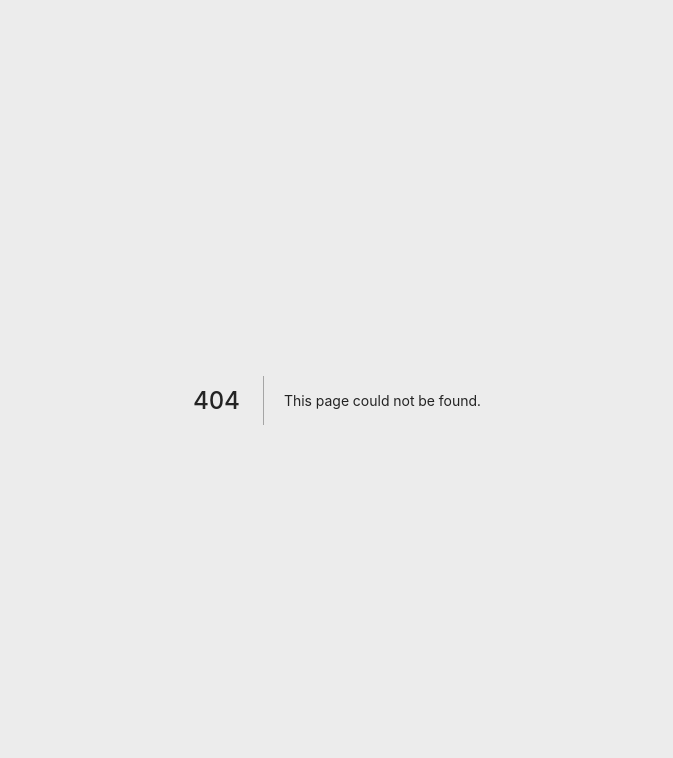
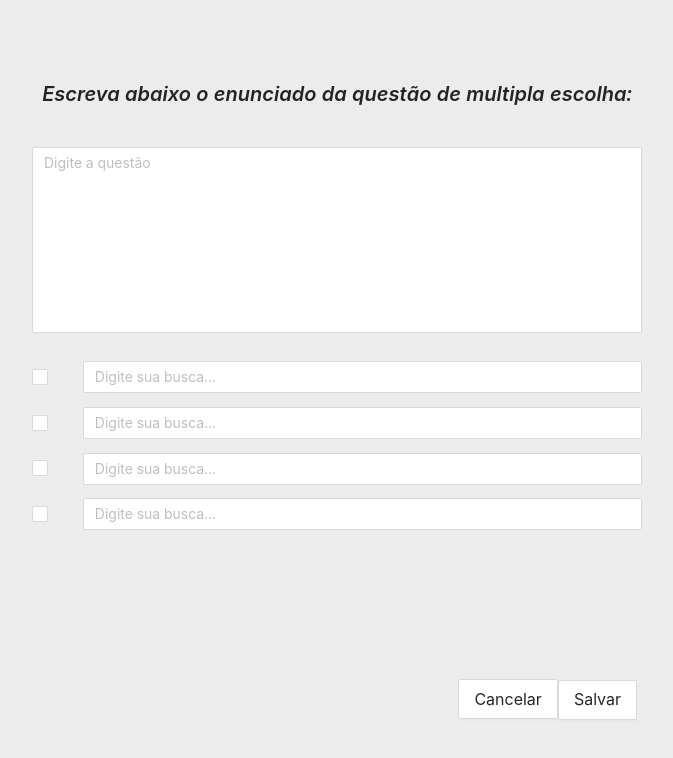
Before and after one commit to pedropereirahg/act-app, a Next.js app: page /multiple-choice in a window 1280 px wide. Before the commit this address had no page. Shown: the top 758 px of the page, without its empty margins (303-976 px from the left). Built offline with nearby package versions, Linux system fonts and the light colour scheme.

Commit message:
inclusão de formulario opcional

```diff
--- /dev/null
+++ b/pages/multiple-choice.js
@@ -0,0 +1,14 @@
+import * as React from 'react';
+import Metadata from '../src/components/Metadata/index';
+import MultipleChoice from '../src/components/MultipleChoice';
+
+const MultipleChoicePage = () => {
+  return (
+    <React.Fragment>
+      <Metadata title={'Atividade Multipla Escolha'} />
+      <MultipleChoice />
+    </React.Fragment>
+  )
+}
+
+export default MultipleChoicePage;
--- /dev/null
+++ b/src/components/MultipleChoice/MultipleChoice.module.scss
@@ -0,0 +1,8 @@
+.cardWrapper {
+  padding: 80px 30px;
+  height: 100%;
+  width: 100%;
+  display: flex;
+  align-items: center;
+  flex-direction: column;
+}
--- /dev/null
+++ b/src/components/MultipleChoice/index.js
@@ -0,0 +1,65 @@
+import * as React from 'react';
+import { Row, Col, Typography, Button, Input, Checkbox } from 'antd';
+import styles from './MultipleChoice.module.scss';
+
+function MultipleChoice() {
+  const { TextArea } = Input;
+
+  const sendValue = (event) => {
+    console.log(event.target.value)
+  }
+
+  const checkBox = (event) => {
+    console.log(event.target.checked)
+  }
+  return (
+    <div className={styles.cardWrapper}>
+      <Row gutter={10} justify='center' style={{ height: '50px', width: '100%' }}>
+        <Col span={24} align='center'>
+          <Typography.Title italic level={4}>Escreva abaixo o enunciado da questão de multipla escolha:</Typography.Title>
+        </Col>
+      </Row>
+      <Row justify="center" align="middle" style={{ height: '250px', width: '100%' }}>
+        <Col span={12}>
+          <TextArea
+            onChange={sendValue}
+            placeholder="Digite a questão"
+            autoSize={{ minRows: 8, maxRows: 10 }}
+          />
+        </Col>
+      </Row>
+
+
+      <Row justify="center" align="middle" style={{ height: '50px', width: '100%' }}>
+        <Col span={1}><Checkbox id='check1' onChange={checkBox}></Checkbox></Col>
+        <Col span={11}><Input for='check1' placeholder="Digite sua busca..." onChange={sendValue} /></Col>
+      </Row>
+
+      <Row justify="center" align="middle" style={{ height: '50px', width: '100%' }}>
+        <Col span={1}><Checkbox></Checkbox></Col>
+        <Col span={11}><Input placeholder="Digite sua busca..." onChange={sendValue} /></Col>
+      </Row>
+
+      <Row justify="center" align="middle" style={{ height: '50px', width: '100%' }}>
+        <Col span={1}><Checkbox></Checkbox></Col>
+        <Col span={11}><Input placeholder="Digite sua busca..." onChange={sendValue} /></Col>
+      </Row>
+
+
+      <Row justify="center" align="middle" style={{ height: '50px', width: '100%' }}>
+        <Col span={1}><Checkbox></Checkbox></Col>
+        <Col span={11}><Input placeholder="Digite sua busca..." onChange={sendValue} /></Col>
+      </Row>
+
+      <Row gutter={10} justify='center' align="bottom" style={{ height: '200px', width: '100%' }}>
+        <Col span={12} align='end'>
+          <Button size={'large'} href={'/activity-creation'}>Cancelar</Button>
+          <Button size={'large'}>Salvar</Button>
+        </Col>
+      </Row>
+
+    </div >
+  )
+};
+
+export default MultipleChoice;
--- a/src/components/TypeOfActivity/index.js
+++ b/src/components/TypeOfActivity/index.js
@@ -17,7 +17,7 @@ function TypeOfActivity() {
           </Link>
         </Col>
         <Col span={8}>
-          <Link href={'/'}>
+          <Link href={'/multiple-choice'}>
             <Card bordered={false} className={styles.card}>
               Múltipla Escolha <CheckCircleOutlined />
             </Card>
```
